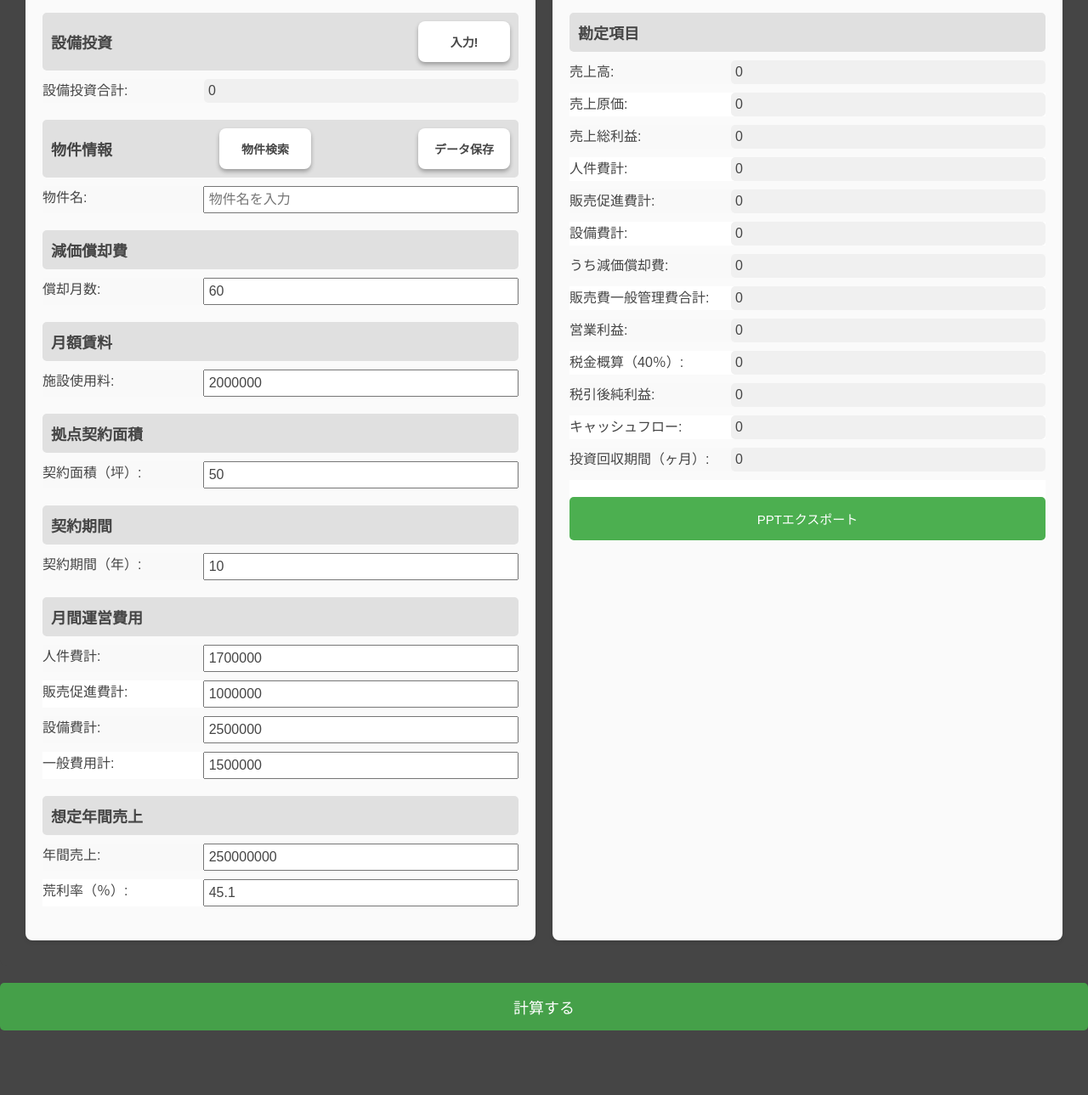
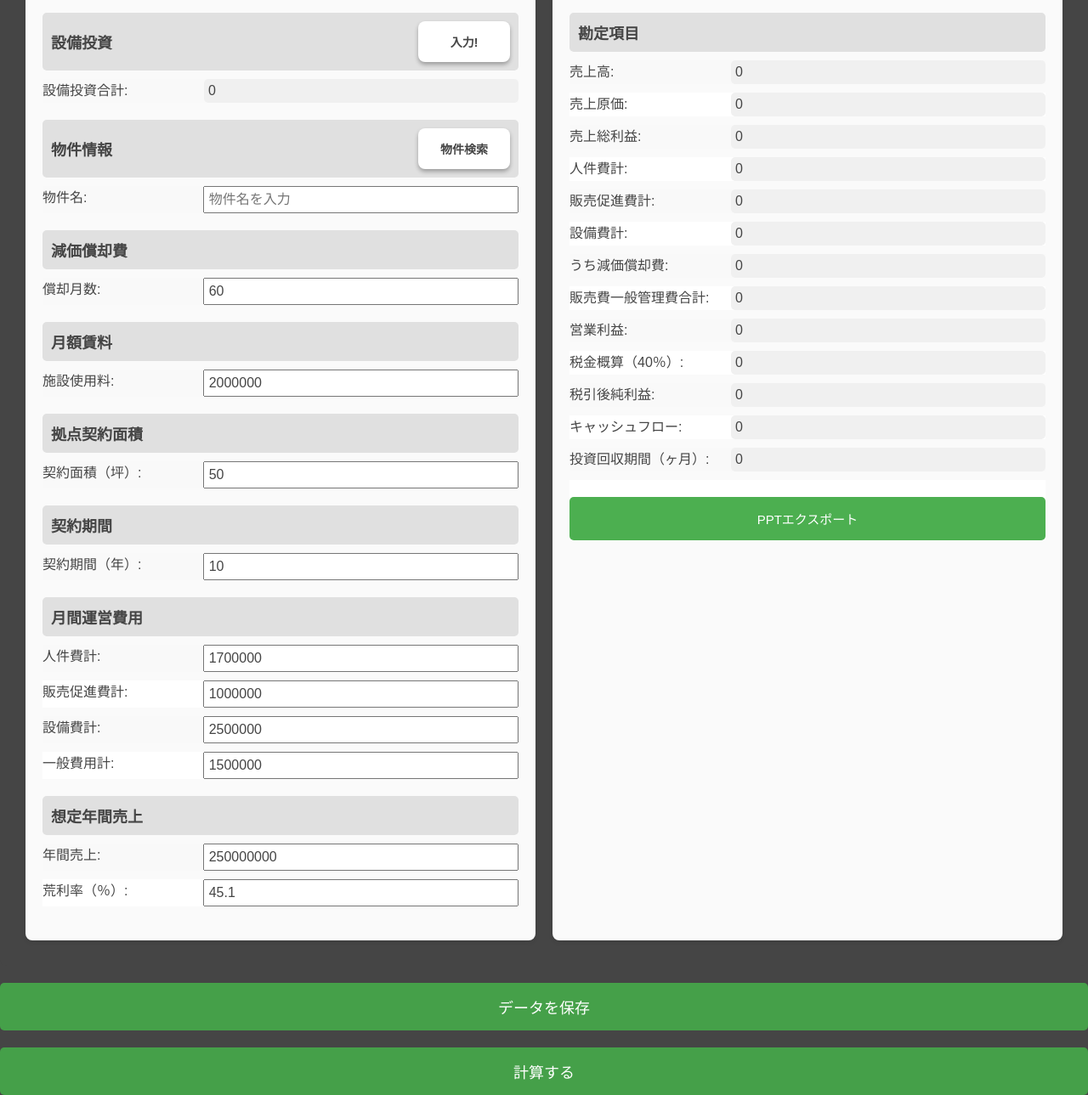
Before and after one commit to ysato33028/invest-ver2, a plain HTML site: page index.html in a window 1280 px wide. Shown: the part 140-1429 px from the top of the page at 85% size. Before the commit the page ends 1353 px from the top, so only its background shows below. Drawn offline with Linux system fonts and the light colour scheme.

Commit message:
Update index.html

```diff
--- a/index.html
+++ b/index.html
@@ -23,7 +23,6 @@
             <div class="form-section">
                 <div class="section-title">物件情報
                 <btn-s onclick="searchData()"><p>物件検索</p></btn-s>
-                <btn-s onclick="saveData()"><p>データ保存</p></btn-s>
                 </div>
                 <div class="form-group">
                     <label for="property-name">物件名:</label>
@@ -153,6 +152,7 @@
             </div>
         </div>
     </div>
+    <button onclick="saveData()">データを保存</button>
     <button onclick="calculate()">計算する</button>
     <script src="app.js"></script>
     <script>
```
